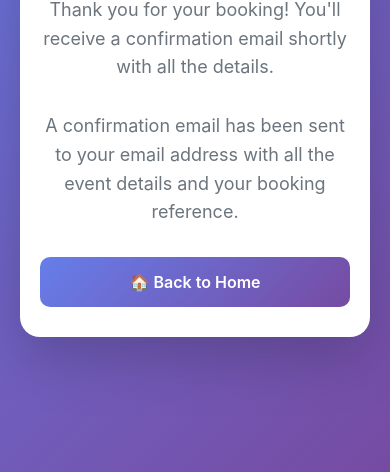
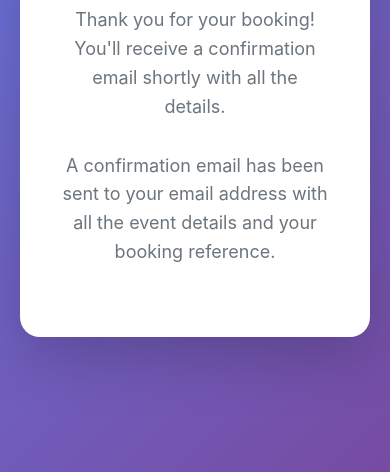
Before and after one commit to kennedyadamu1994-stack/booking-platform, a website: page success.html in a window 390 px wide. Shown: the part 372-844 px from the top of the page. Drawn offline with Linux system fonts and the light colour scheme.

Commit message:
Update success.html

```diff
--- a/success.html
+++ b/success.html
@@ -104,23 +104,16 @@
             font-weight: 600;
         }
 
-        .button-group {
-            display: flex;
-            gap: 15px;
-            justify-content: center;
-            flex-wrap: wrap;
-            margin-top: 30px;
-        }
-
         .home-button {
             display: inline-block;
-            padding: 15px 30px;
+            padding: 15px 40px;
             background: linear-gradient(135deg, #667eea 0%, #764ba2 100%);
             color: white;
             text-decoration: none;
             border-radius: 10px;
             font-weight: 600;
             transition: all 0.3s;
+            margin-top: 20px;
         }
 
         .home-button:hover {
@@ -132,16 +125,6 @@
             display: none;
             color: #6c757d;
             margin-top: 20px;
-        }
-
-        @media (max-width: 480px) {
-            .button-group {
-                flex-direction: column;
-            }
-
-            .success-card {
-                padding: 30px 20px;
-            }
         }
     </style>
 </head>
@@ -176,11 +159,6 @@
             <p>Updating booking system...</p>
         </div>
 
-        <div class="button-group">
-            <a href="https://www.thenbrh.co.uk/" class="home-button">
-                🏠 Back to Home
-            </a>
-        </div>
     </div>
 
     <script>
```
